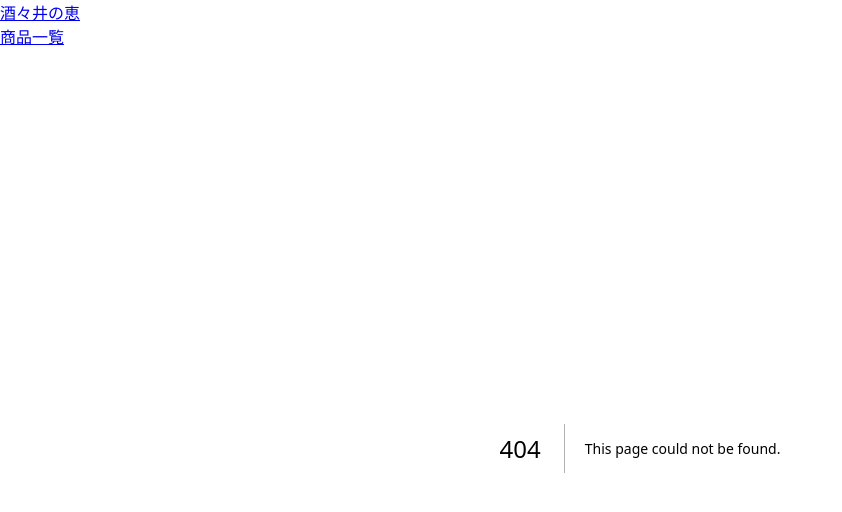
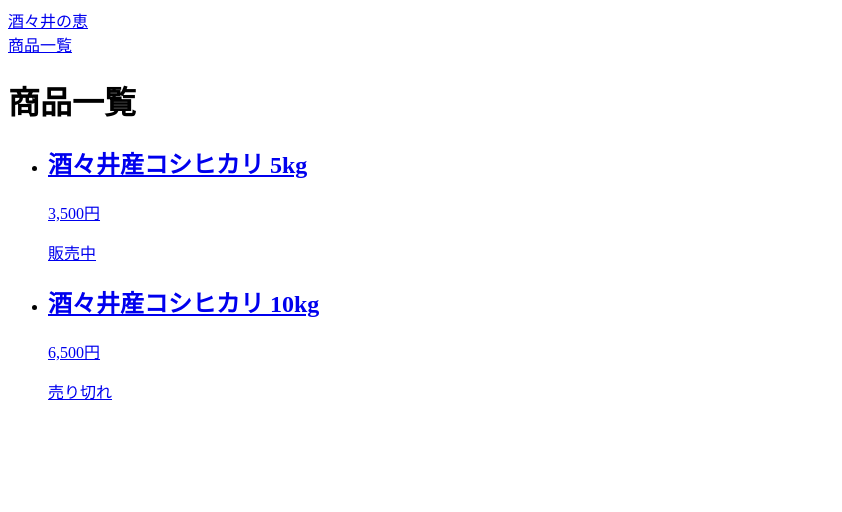
Before and after one commit to tomturner14/shisui-megumi-v2-front, a Next.js app: page /products in a window 1280 px wide. Before the commit this address had no page. Shown: the top 512 px of the page, without its empty margins (0-842 px from the left). Built offline with nearby package versions, Linux system fonts and the light colour scheme.

Commit message:
feat: 固定商品データの商品一覧を追加

```diff
--- /dev/null
+++ b/src/app/products/page.tsx
@@ -0,0 +1,25 @@
+import Link from "next/link";
+
+import { products } from "@/data/products";
+
+export default function ProductsPage() {
+  return (
+    <main>
+      <h1>商品一覧</h1>
+
+      <ul>
+        {products.map((product) => (
+          <li key={product.handle}>
+            <Link href={`/products/${product.handle}`}>
+              <h2>{product.title}</h2>
+
+              <p>{product.priceYen.toLocaleString("ja-JP")}円</p>
+
+              <p>{product.availableForSale ? "販売中" : "売り切れ"}</p>
+            </Link>
+          </li>
+        ))}
+      </ul>
+    </main>
+  );
+}
--- /dev/null
+++ b/src/data/products.ts
@@ -0,0 +1,20 @@
+import type { Product } from "@/types/product";
+
+export const products: Product[] = [
+  {
+    handle: "shisui-koshihikari-5kg",
+    title: "酒々井産コシヒカリ 5kg",
+    description: "酒々井町で育てられたコシヒカリです。",
+    imageUrl: null,
+    priceYen: 3500,
+    availableForSale: true,
+  },
+  {
+    handle: "shisui-koshihikari-10kg",
+    title: "酒々井産コシヒカリ 10kg",
+    description: "酒々井町で育てられたコシヒカリを10kgでお届けします。",
+    imageUrl: null,
+    priceYen: 6500,
+    availableForSale: false,
+  },
+];
--- /dev/null
+++ b/src/types/product.ts
@@ -0,0 +1,8 @@
+export type Product = {
+  handle: string;
+  title: string;
+  description: string;
+  imageUrl: string | null;
+  priceYen: number;
+  availableForSale: boolean;
+};
```
